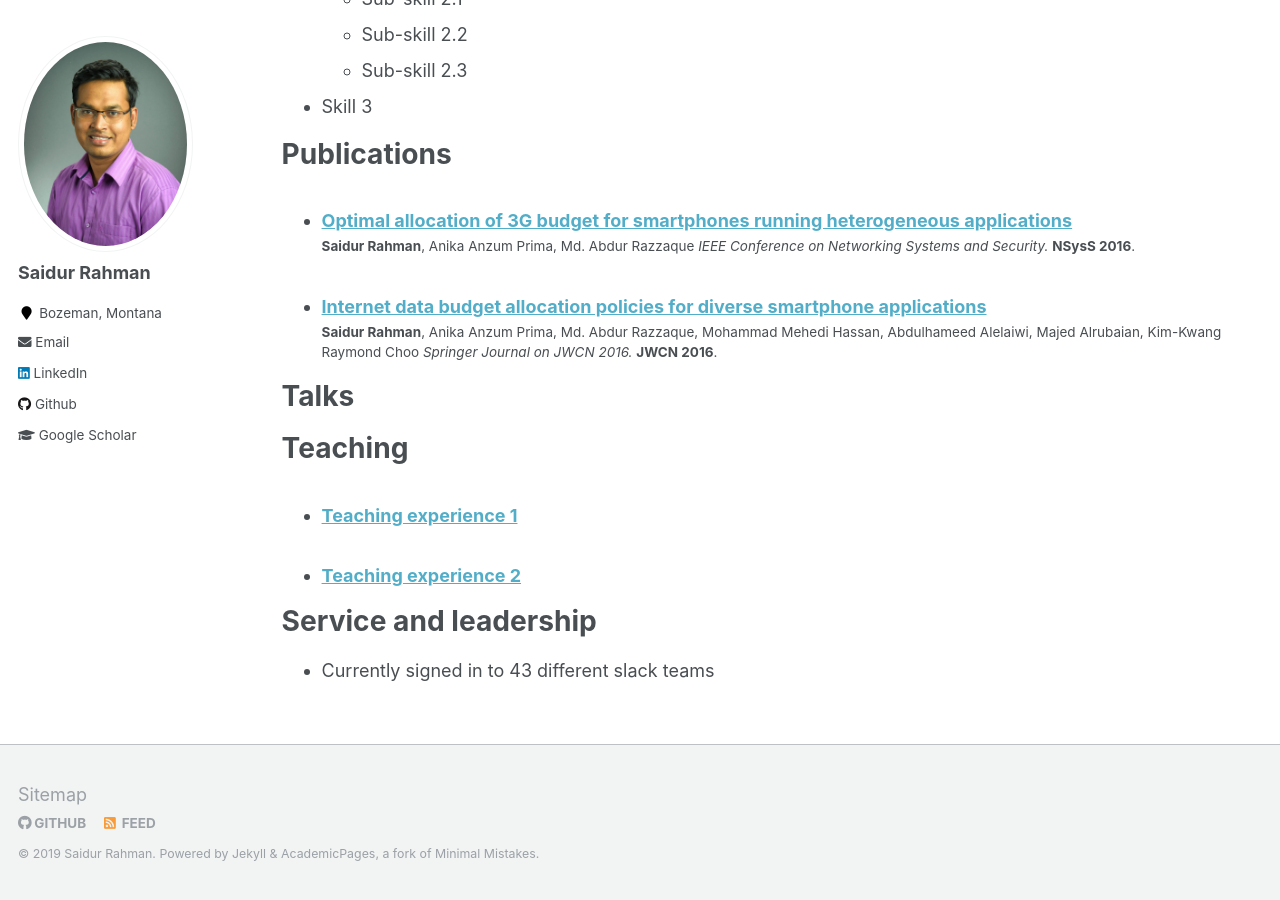
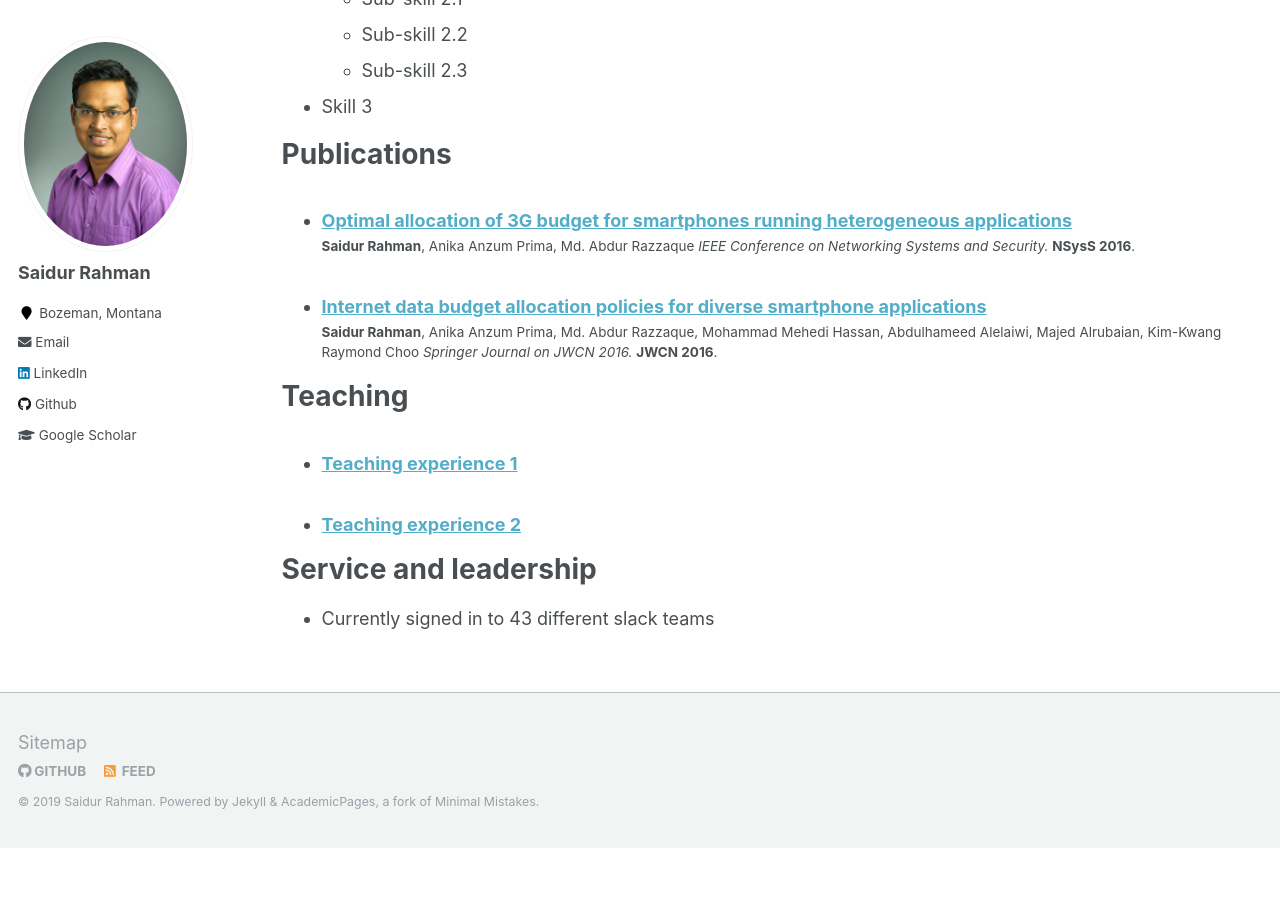
Before and after one commit to ps073006/saidurrahman.info, a Jekyll site: the page built from _pages/cv.md, in a window 1280 px wide and 900 px high, scrolled down 997 px. Built offline with Jekyll 4.4.1, drawn with Linux system fonts in a browser that asks for light colours; after the commit the page ends 1845 px from its top, so only the background shows below that.

Commit message:
update my website

```diff
--- a/_data/navigation.yml
+++ b/_data/navigation.yml
@@ -7,7 +7,7 @@
     url: /research/
 
   - title: "News"
-    url: /year-archive/
+    url: /news/
 
   - title: "Résumé"
     url: /cv/
--- a/_pages/cv.md
+++ b/_pages/cv.md
@@ -46,12 +46,6 @@
     {% include archive-single-cv.html %}
   {% endfor %}</ul>
 
-Talks
-======
-  <ul>{% for post in site.talks %}
-    {% include archive-single-talk-cv.html %}
-  {% endfor %}</ul>
-
 Teaching
 ======
   <ul>{% for post in site.teaching %}
--- a/_pages/year-archive.html
+++ b/_pages/news.html
@@ -1,6 +1,6 @@
 ---
 layout: archive
-permalink: /year-archive/
+permalink: /news/
 title: "News"
 author_profile: true
 ---
```
